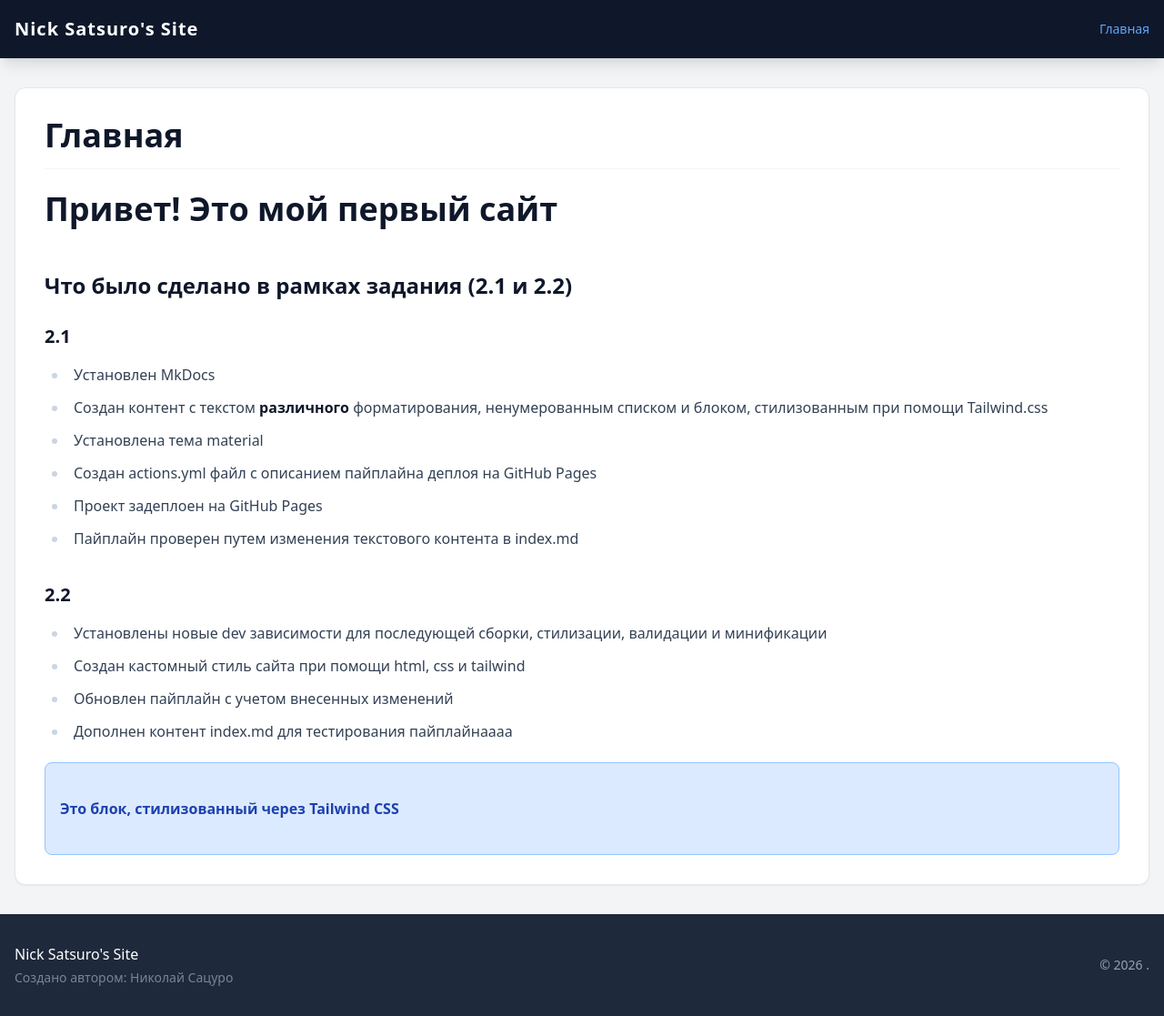
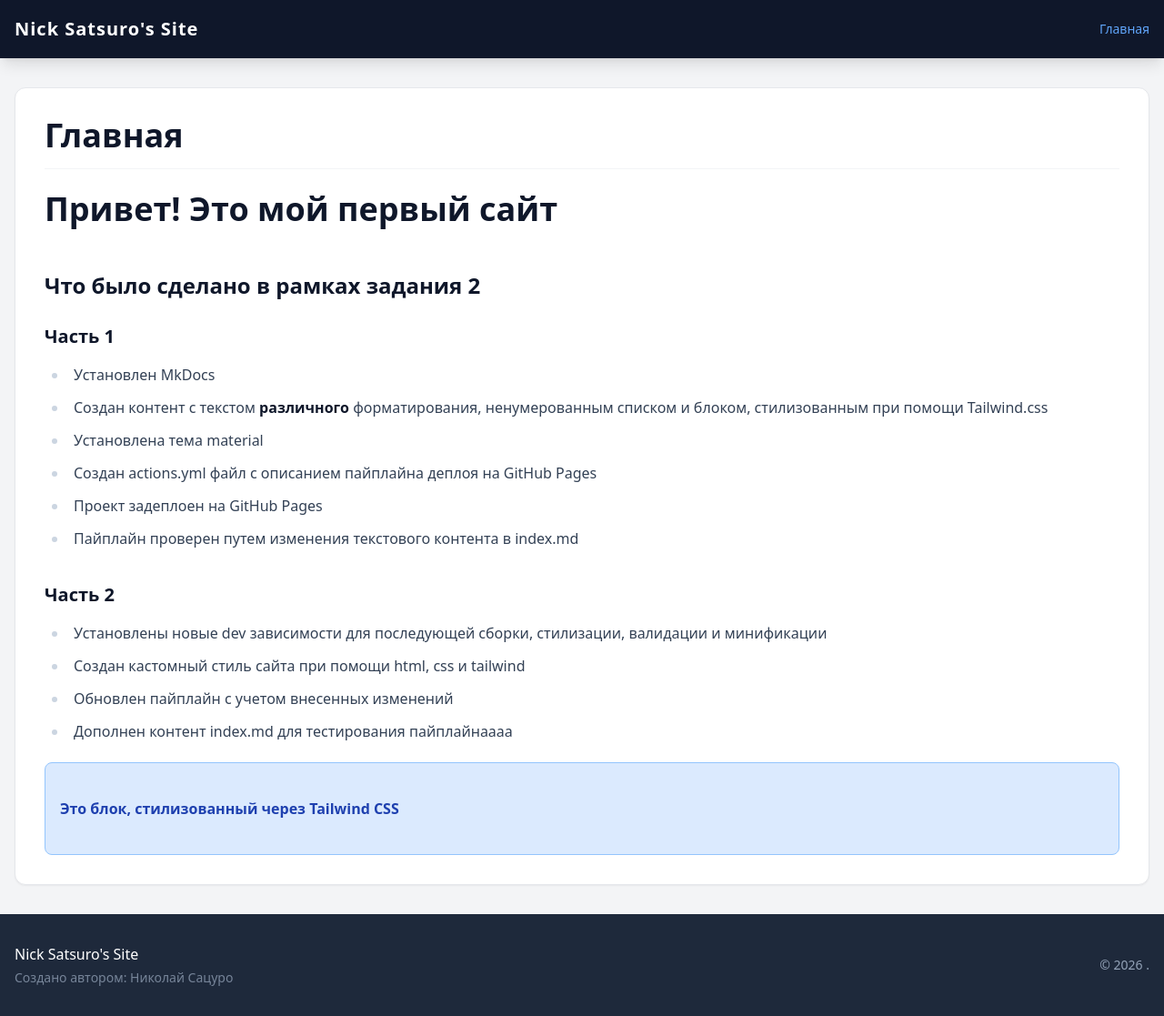
Before and after one commit to NickSatsuro/pyweb2, an MkDocs documentation site: the page built from docs/index.md, in a window 1280 px wide and 1117 px high. Shown: the whole window at 91% size. Built offline with MkDocs 1.6.1, drawn with Linux system fonts in a browser that asks for light colours.

Commit message:
another iteration

```diff
--- a/docs/index.md
+++ b/docs/index.md
@@ -6,9 +6,9 @@ hide:
 
 # Привет! Это мой первый сайт
 
-## Что было сделано в рамках задания (2.1 и 2.2)
+## Что было сделано в рамках задания 2
 
-### 2.1
+### Часть 1
 
 * Установлен MkDocs
 * Создан контент с текстом **различного** форматирования, ненумерованным списком и блоком, стилизованным при помощи Tailwind.css
@@ -17,7 +17,7 @@ hide:
 * Проект задеплоен на GitHub Pages
 * Пайплайн проверен путем изменения текстового контента в index.md
 
-### 2.2
+### Часть 2
 
 * Установлены новые dev зависимости для последующей сборки, стилизации, валидации и минификации
 * Создан кастомный стиль сайта при помощи html, css и tailwind
```
